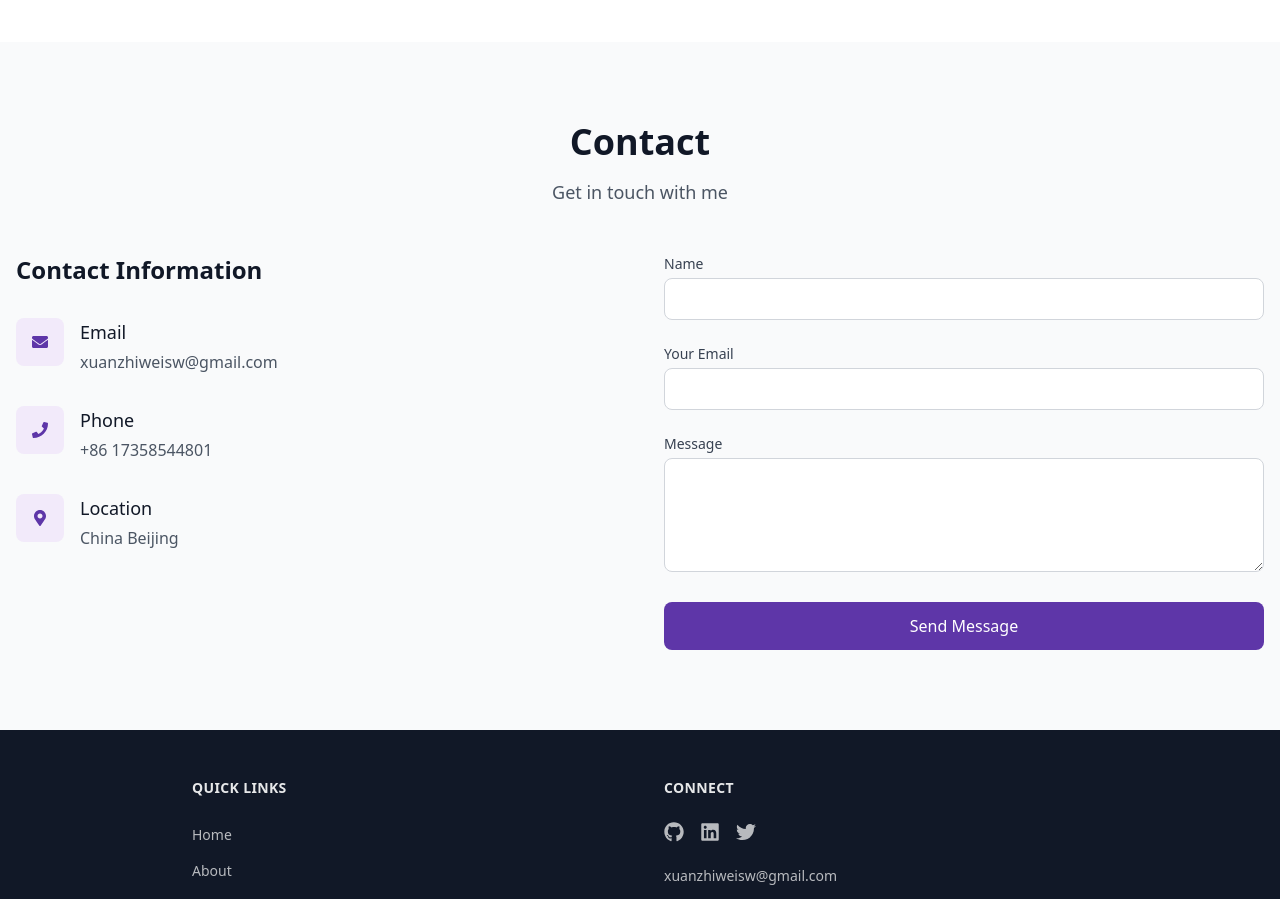
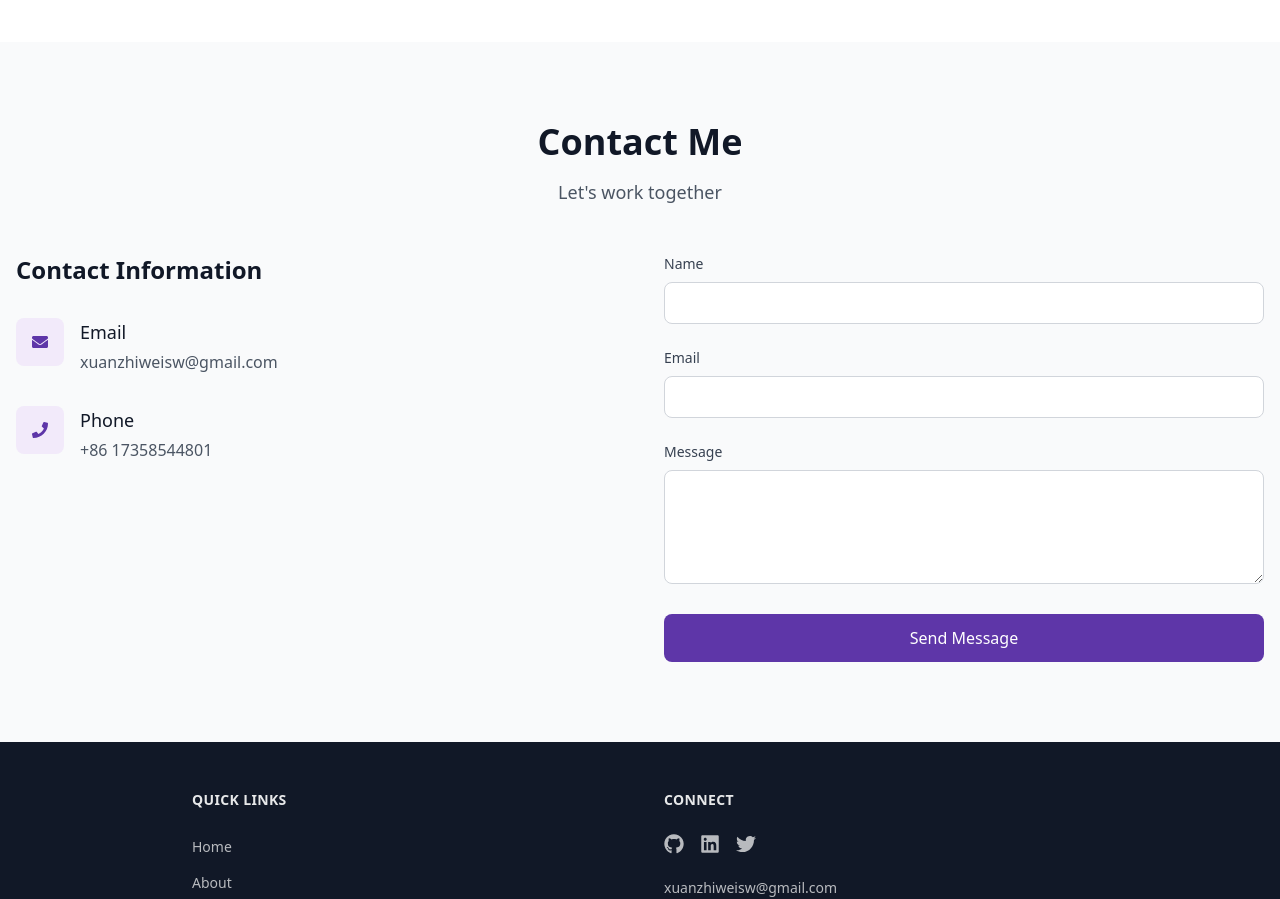
Before and after one commit to lodrg/portfolio, a Next.js app: page / in a window 1280 px wide. Shown: the part 2720-3619 px from the top of the page. Built offline with nearby package versions, Linux system fonts and the light colour scheme.

Commit message:
update proj and contact lang switch

```diff
--- a/src/components/sections/ContactSection.tsx
+++ b/src/components/sections/ContactSection.tsx
@@ -1,48 +1,60 @@
 "use client";
 
-import { useState, useRef } from 'react';
 import { motion } from 'framer-motion';
-import { FaEnvelope, FaPhone, FaMapMarkerAlt } from 'react-icons/fa';
-import { useLocalizedData } from '@/utils/language';
+import { useRef, useState } from 'react';
+import { FaEnvelope, FaPhone } from 'react-icons/fa';
 import emailjs from '@emailjs/browser';
+import { useLanguage } from '@/contexts/LanguageContext';
+import { useLocalizedContent } from '@/hooks/useLocalizedContent';
 
 const sectionText = {
   title: {
-    en: "Contact",
-    zh: "联系"
+    en: "Contact Me",
+    zh: "联系我"
   },
   subtitle: {
-    en: "Get in touch with me",
-    zh: "与我取得联系"
+    en: "Let's work together",
+    zh: "让我们一起合作"
   },
+  contactInfo: {
+    en: "Contact Information",
+    zh: "联系方式"
+  },
+  form: {
     name: {
       en: "Name",
       zh: "姓名"
     },
     email: {
-    en: "Your Email",
-    zh: "您的邮箱"
+      en: "Email",
+      zh: "邮箱"
     },
     message: {
       en: "Message",
-    zh: "消息"
+      zh: "留言"
     },
     send: {
       en: "Send Message",
       zh: "发送消息"
     },
-  contactInfo: {
-    en: "Contact Information",
-    zh: "联系信息"
+    sending: {
+      en: "Sending...",
+      zh: "发送中..."
     },
-  location: {
-    en: "Location",
-    zh: "位置"
+    success: {
+      en: "Message sent successfully!",
+      zh: "消息发送成功！"
+    },
+    error: {
+      en: "Failed to send message. Please try again.",
+      zh: "发送失败，请重试。"
+    }
   }
 };
 
 export default function ContactSection() {
-  const { personalInfo, language } = useLocalizedData();
+  const { language } = useLanguage();
+  const { personalInfo } = useLocalizedContent();
   const formRef = useRef<HTMLFormElement>(null);
   const [status, setStatus] = useState({
     loading: false,
@@ -151,84 +163,66 @@ export default function ContactSection() {
                 </a>
               </div>
             </div>
-
-            <div className="flex items-start space-x-4">
-              <div className="w-12 h-12 bg-lavender-100 dark:bg-lavender-900 rounded-lg flex items-center justify-center flex-shrink-0">
-                <FaMapMarkerAlt className="text-lavender-700 dark:text-lavender-400" />
-              </div>
-              <div>
-                <h4 className="text-lg font-medium text-gray-900 dark:text-white mb-1">
-                  {sectionText.location[language]}
-                </h4>
-                <p className="text-gray-600 dark:text-gray-300">
-                  {personalInfo.location}
-                </p>
-              </div>
-            </div>
           </motion.div>
 
           <motion.div variants={itemVariants}>
-            <form ref={formRef} className="space-y-6" onSubmit={sendEmail}>
+            <form ref={formRef} onSubmit={sendEmail} className="space-y-6">
               <div>
-                <label htmlFor="name" className="block text-sm font-medium text-gray-700 dark:text-gray-300 mb-1">
-                  {sectionText.name[language]}
+                <label htmlFor="name" className="block text-sm font-medium text-gray-700 dark:text-gray-300 mb-2">
+                  {sectionText.form.name[language]}
                 </label>
                 <input
                   type="text"
                   id="name"
-                    name="name"
-                  className="w-full px-4 py-2 border border-gray-300 dark:border-gray-700 rounded-lg focus:ring-2 focus:ring-lavender-500 dark:focus:ring-lavender-400 focus:border-transparent bg-white dark:bg-gray-800 text-gray-900 dark:text-white"
+                  name="user_name"
                   required
+                  className="w-full px-4 py-2 border border-gray-300 dark:border-gray-700 rounded-lg focus:ring-2 focus:ring-lavender-500 focus:border-transparent dark:bg-gray-800 dark:text-white"
                 />
               </div>
 
               <div>
-                <label htmlFor="email" className="block text-sm font-medium text-gray-700 dark:text-gray-300 mb-1">
-                  {sectionText.email[language]}
+                <label htmlFor="email" className="block text-sm font-medium text-gray-700 dark:text-gray-300 mb-2">
+                  {sectionText.form.email[language]}
                 </label>
                 <input
                   type="email"
                   id="email"
-                    name="email"
-                  className="w-full px-4 py-2 border border-gray-300 dark:border-gray-700 rounded-lg focus:ring-2 focus:ring-lavender-500 dark:focus:ring-lavender-400 focus:border-transparent bg-white dark:bg-gray-800 text-gray-900 dark:text-white"
+                  name="user_email"
                   required
+                  className="w-full px-4 py-2 border border-gray-300 dark:border-gray-700 rounded-lg focus:ring-2 focus:ring-lavender-500 focus:border-transparent dark:bg-gray-800 dark:text-white"
                 />
               </div>
 
               <div>
-                <label htmlFor="message" className="block text-sm font-medium text-gray-700 dark:text-gray-300 mb-1">
-                  {sectionText.message[language]}
+                <label htmlFor="message" className="block text-sm font-medium text-gray-700 dark:text-gray-300 mb-2">
+                  {sectionText.form.message[language]}
                 </label>
                 <textarea
                   id="message"
                   name="message"
+                  required
                   rows={4}
-                  className="w-full px-4 py-2 border border-gray-300 dark:border-gray-700 rounded-lg focus:ring-2 focus:ring-lavender-500 dark:focus:ring-lavender-400 focus:border-transparent bg-white dark:bg-gray-800 text-gray-900 dark:text-white"
-                    required
-                  ></textarea>
+                  className="w-full px-4 py-2 border border-gray-300 dark:border-gray-700 rounded-lg focus:ring-2 focus:ring-lavender-500 focus:border-transparent dark:bg-gray-800 dark:text-white"
+                />
               </div>
 
-              <motion.button
+              <button
                 type="submit"
                 disabled={status.loading}
-                className={`w-full px-6 py-3 bg-lavender-700 text-white rounded-lg hover:bg-lavender-800 transition-colors ${
-                  status.loading ? 'opacity-50 cursor-not-allowed' : ''
-                  }`}
-                whileHover={{ scale: status.loading ? 1 : 1.02 }}
-                whileTap={{ scale: status.loading ? 1 : 0.98 }}
+                className="w-full px-6 py-3 bg-lavender-700 text-white rounded-lg hover:bg-lavender-800 transition-colors disabled:opacity-50 disabled:cursor-not-allowed"
               >
-                {status.loading ? 'Sending...' : sectionText.send[language]}
-              </motion.button>
+                {status.loading ? sectionText.form.sending[language] : sectionText.form.send[language]}
+              </button>
 
               {status.success && (
-                <p className="text-green-500 text-sm text-center">
-                  Message sent successfully!
+                <p className="text-green-600 dark:text-green-400 text-center">
+                  {sectionText.form.success[language]}
                 </p>
               )}
 
               {status.error && (
-                <p className="text-red-500 text-sm text-center">
-                  An error occurred. Please try again later.
+                <p className="text-red-600 dark:text-red-400 text-center">
+                  {sectionText.form.error[language]}
                 </p>
               )}
             </form>
--- a/src/components/sections/ProjectsSection.tsx
+++ b/src/components/sections/ProjectsSection.tsx
@@ -3,7 +3,8 @@
 import { motion } from 'framer-motion';
 import Image from 'next/image';
 import Link from 'next/link';
-import { useLocalizedData } from '@/utils/language';
+import { useLanguage } from '@/contexts/LanguageContext';
+import { useLocalizedContent } from '@/hooks/useLocalizedContent';
 
 const sectionText = {
   title: {
@@ -21,7 +22,8 @@ const sectionText = {
 };
 
 export default function ProjectsSection() {
-  const { projects, language } = useLocalizedData();
+  const { language } = useLanguage();
+  const { projects } = useLocalizedContent();
 
   // Only show featured projects on the home page
   const featuredProjects = projects.filter(project => project.featured);
```
Also changed, not shown: src/lib/markdown.ts (indentation only). Lines whose indentation alone changed are shown as unchanged.
